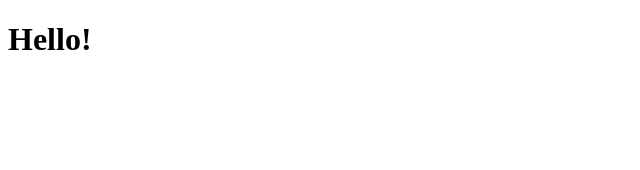
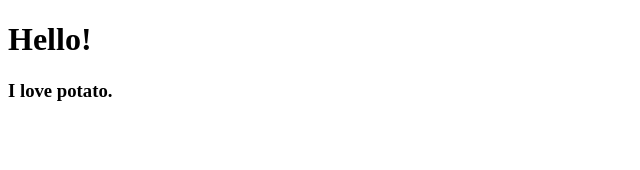
Before and after one commit to GodSeunghwan/movie_app_2019, a React (Create React App) app: page / in a window 1280 px wide. Shown: the top 170 px of the page, without its empty margins (0-640 px from the left). Built offline with nearby package versions, Linux system fonts and the light colour scheme.

Commit message:
#2.0 Creating your first React Component

```diff
--- a/src/App.js
+++ b/src/App.js
@@ -1,9 +1,11 @@
 import React from 'react';
+import Potato from './Potato';
 
 function App() {
   return (
     <div className="App">
       <h1>Hello!</h1>
+      <Potato />
     </div>
   );
 }
--- /dev/null
+++ b/src/Potato.js
@@ -0,0 +1,9 @@
+import React from 'react';
+
+function Potato() {
+    return (
+        <h3>I love potato.</h3>
+    );
+}
+
+export default Potato;
```
Also changed, not shown: 1 other file (tests, documents, lock files or other folders).
